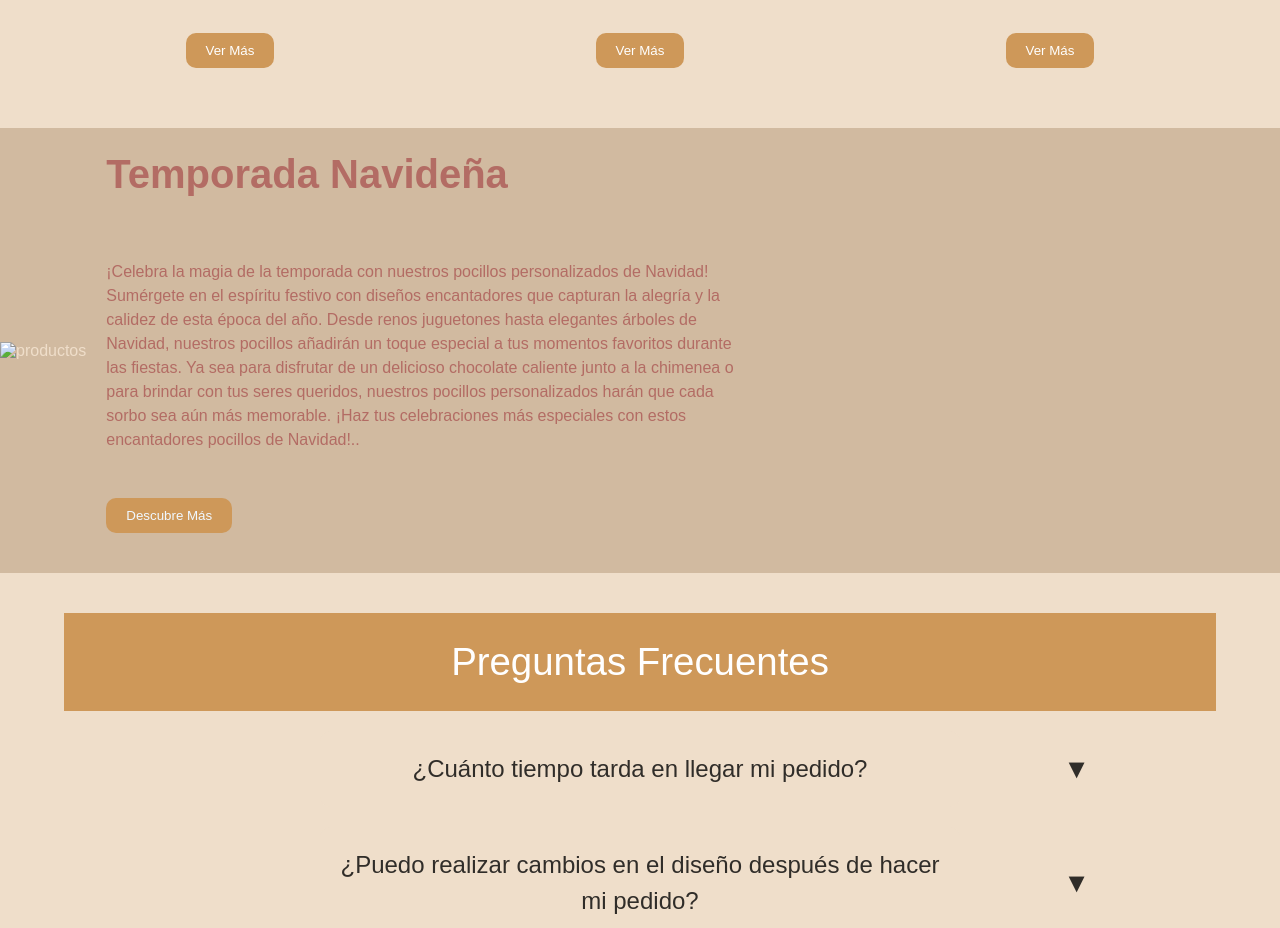
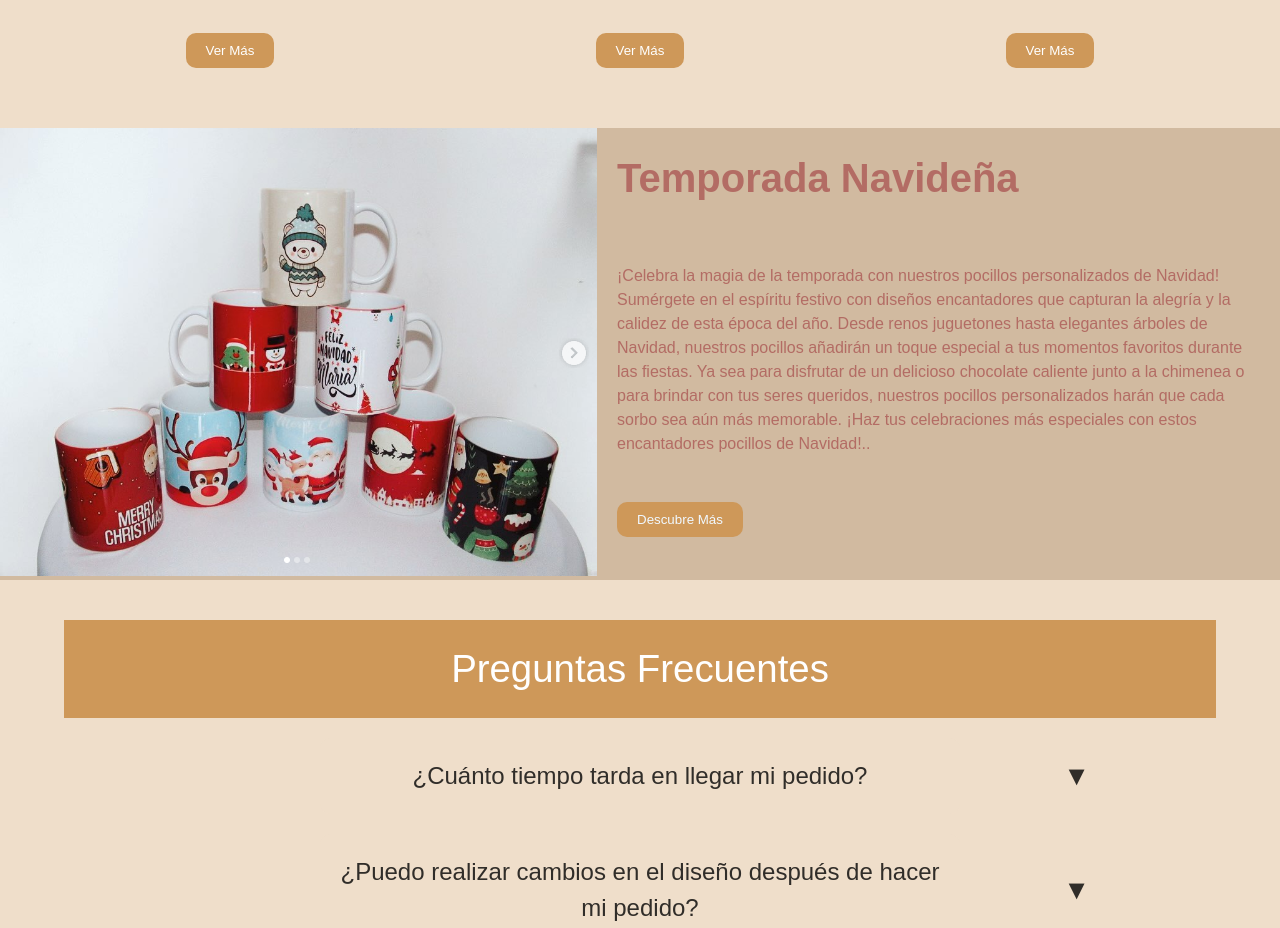
Before and after one commit to Guasor27/dlux, a plain HTML site: page index.html in a window 1280 px wide. Shown: the part 934-1862 px from the top of the page. Drawn offline with Linux system fonts and the light colour scheme; files whose address does not match are found by name.

Commit message:
Update index.html

```diff
--- a/index.html
+++ b/index.html
@@ -61,7 +61,7 @@
     <section class="productos">
         <div class="navidad">
             <div class="thumb">
-                <img src="Dos.PNG" alt="productos">
+                <img src="images/Dos.PNG" alt="productos">
             </div>
             <div class="descripcion">
                 <p><strong><span>Temporada Navideña</span></strong></p>
```
